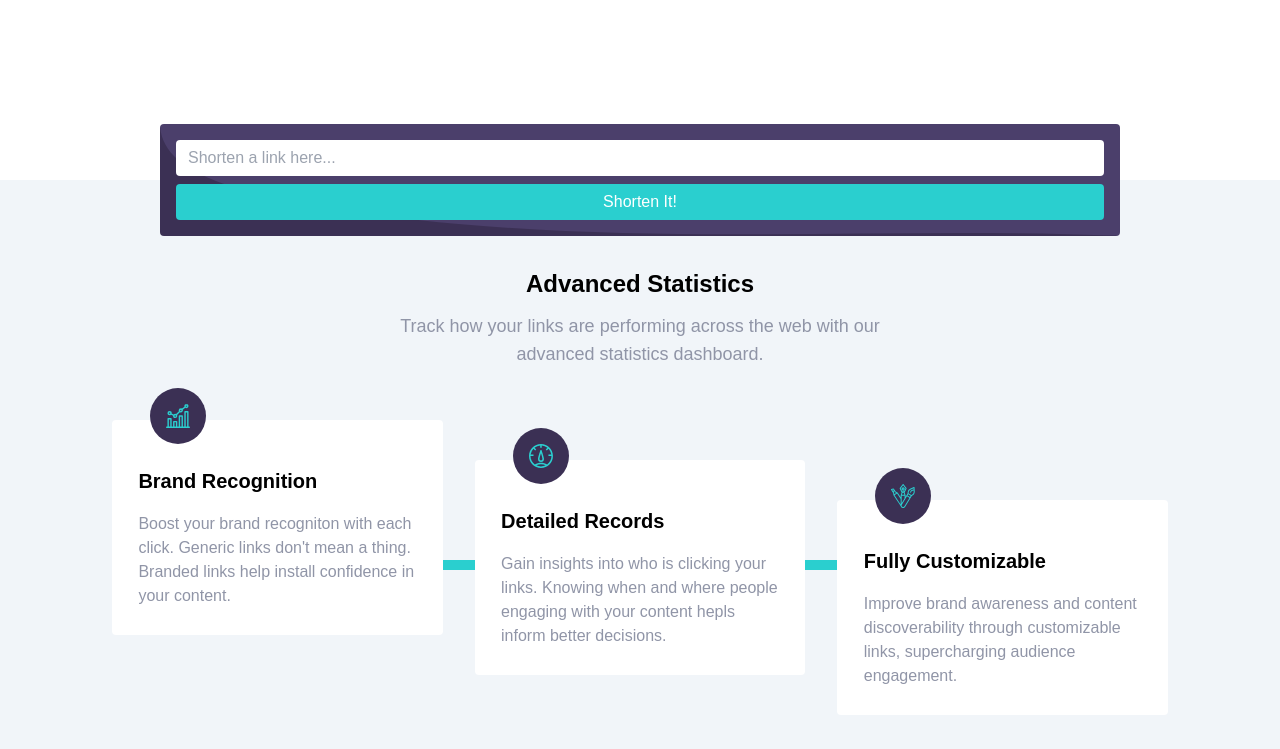
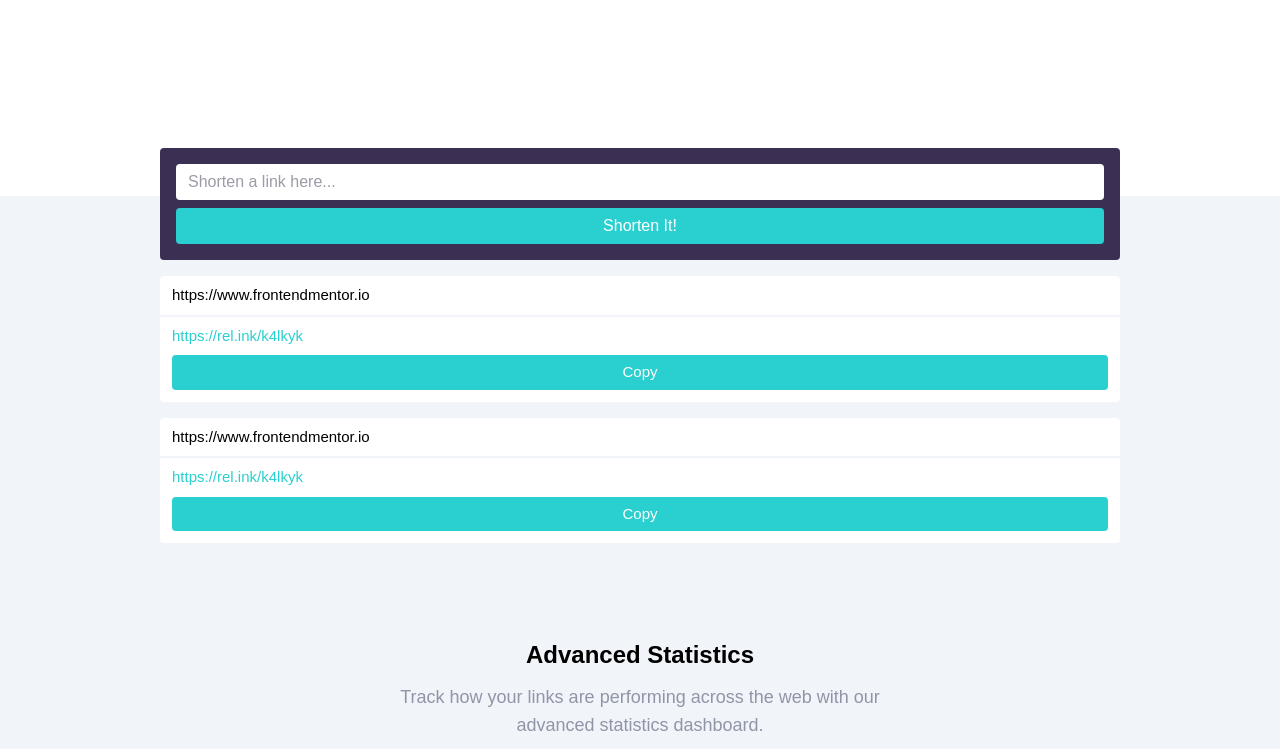
Before and after one commit to Dina2703/url_shortinig_api, a React (Create React App) app: page / in a window 1280 px wide. Shown: the part 580-1329 px from the top of the page. Built offline with nearby package versions, Linux system fonts and the light colour scheme.

Commit message:
shortened blocks design

```diff
--- a/src/components/ShortenItSection.js
+++ b/src/components/ShortenItSection.js
@@ -2,16 +2,44 @@ import React from "react";
 
 function ShortenItSection() {
   return (
-    <div id="shorten_window" className="mt-20 pb-10 bg-slate-100 relative">
-      <div className="w-3/4 p-4 rounded bg-darkViolet flex flex-col absolute justify-center mx-auto gap-2 -top-14 z-40 left-0 right-0">
+    <div id="shorten_window" className="mt-24  bg-slate-100 relative">
+      <div className="relative -top-12 z-40 left-0 right-0 flex flex-col gap-4 ">
+        <div
+          id="input_container"
+          className="w-3/4 p-4 rounded bg-darkViolet flex flex-col  justify-center mx-auto gap-2 relative "
+        >
           <input
             type="text"
             placeholder="Shorten a link here... "
-          className="rounded py-1.5 px-3 text-[16px]  outline-none"
+            className="rounded py-1.5 px-3 text-[16px]  outline-none placeholder:text-grayishViolet"
           />
           <button className="rounded py-1.5 px-3 text-[16px] bg-cyan text-white hover:bg-opacity-70">
             Shorten It!
           </button>
+        </div>
+        {/* shortened links */}
+        <div className="w-3/4 rounded   bg-white  mx-auto  ">
+          <div className="rounded-t-lg py-2 px-3 text-[15px]  border-b-2 border-slate-100">
+            <span>https://www.frontendmentor.io</span>
+          </div>
+          <div className="rounded py-2 px-3 text-[15px] text-cyan ">
+            <span>https://rel.ink/k4lkyk</span>
+          </div>
+          <div className="rounded py-1.5 px-3  text-[15px]  bg-cyan text-white hover:bg-opacity-70 m-3 mt-0  text-center cursor-pointer">
+            Copy
+          </div>
+        </div>
+        <div className="w-3/4 rounded   bg-white  mx-auto  ">
+          <div className="rounded-t-lg py-2 px-3 text-[15px]  border-b-2 border-slate-100">
+            <span>https://www.frontendmentor.io</span>
+          </div>
+          <div className="rounded py-2 px-3 text-[15px] text-cyan ">
+            <span>https://rel.ink/k4lkyk</span>
+          </div>
+          <div className="rounded py-1.5 px-3  text-[15px]  bg-cyan text-white hover:bg-opacity-70 m-3 mt-0  text-center cursor-pointer">
+            Copy
+          </div>
+        </div>
       </div>
     </div>
   );
--- a/src/index.css
+++ b/src/index.css
@@ -49,23 +49,11 @@ body {
   z-index: 1;
 }
 
-#shorten_window div:first-child {
+#input_container::after {
   background-image: url(../public/bg-shorten-mobile.svg);
   background-repeat: no-repeat;
   background-size: 100% 100%;
 }
-
-/* #shorten_window::after {
-  position: absolute;
-  content: "";
-  background-color: rgb(241 245 249);
-  width: 100%;
-  height: 70px;
-  left: 0;
-  right: 0;
-  top: 55%;
-  z-index: 1;
-} */
 
 @media only screen and (max-width: 768px) {
   #heroImg::after {
```
Lines whose indentation alone changed are shown as unchanged.
